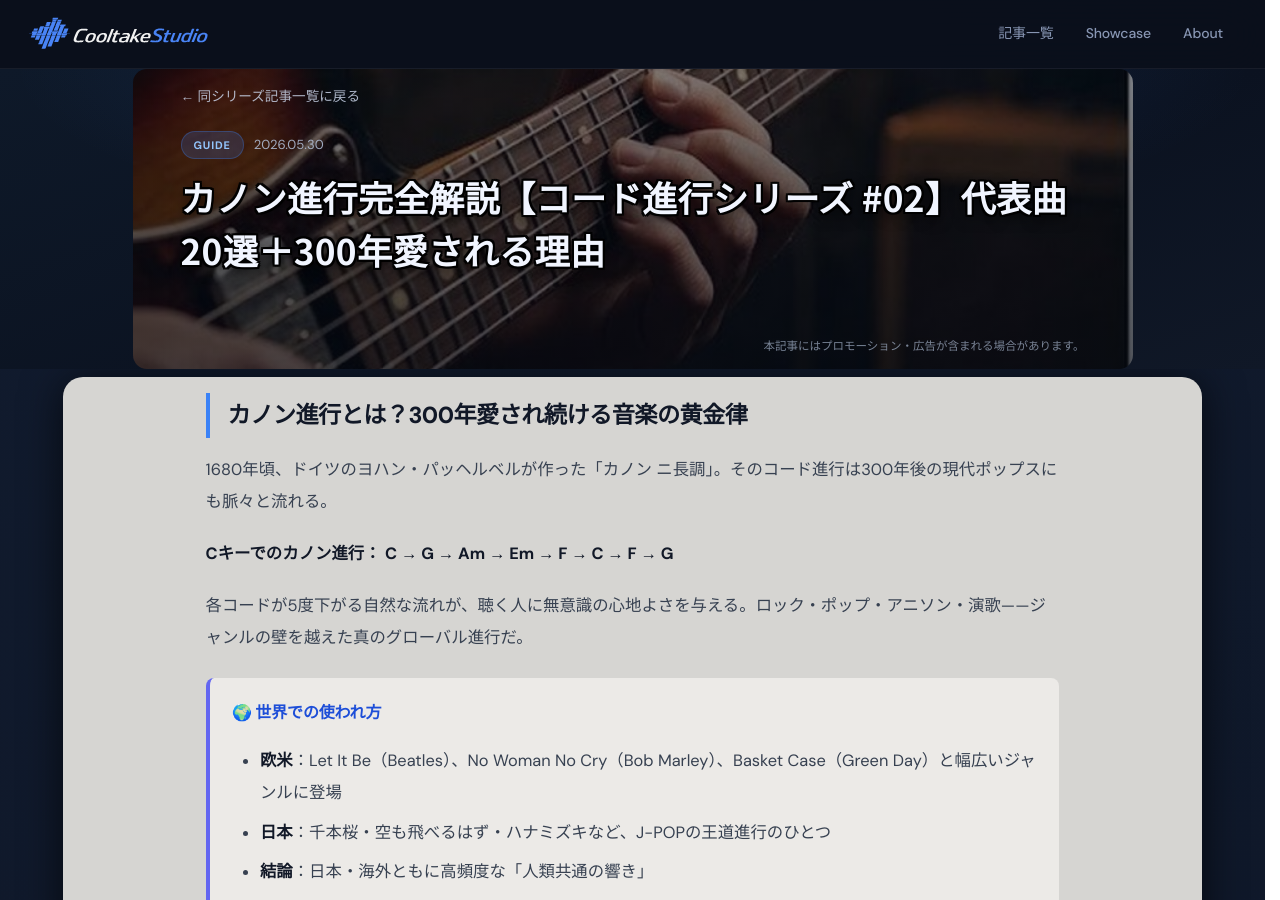
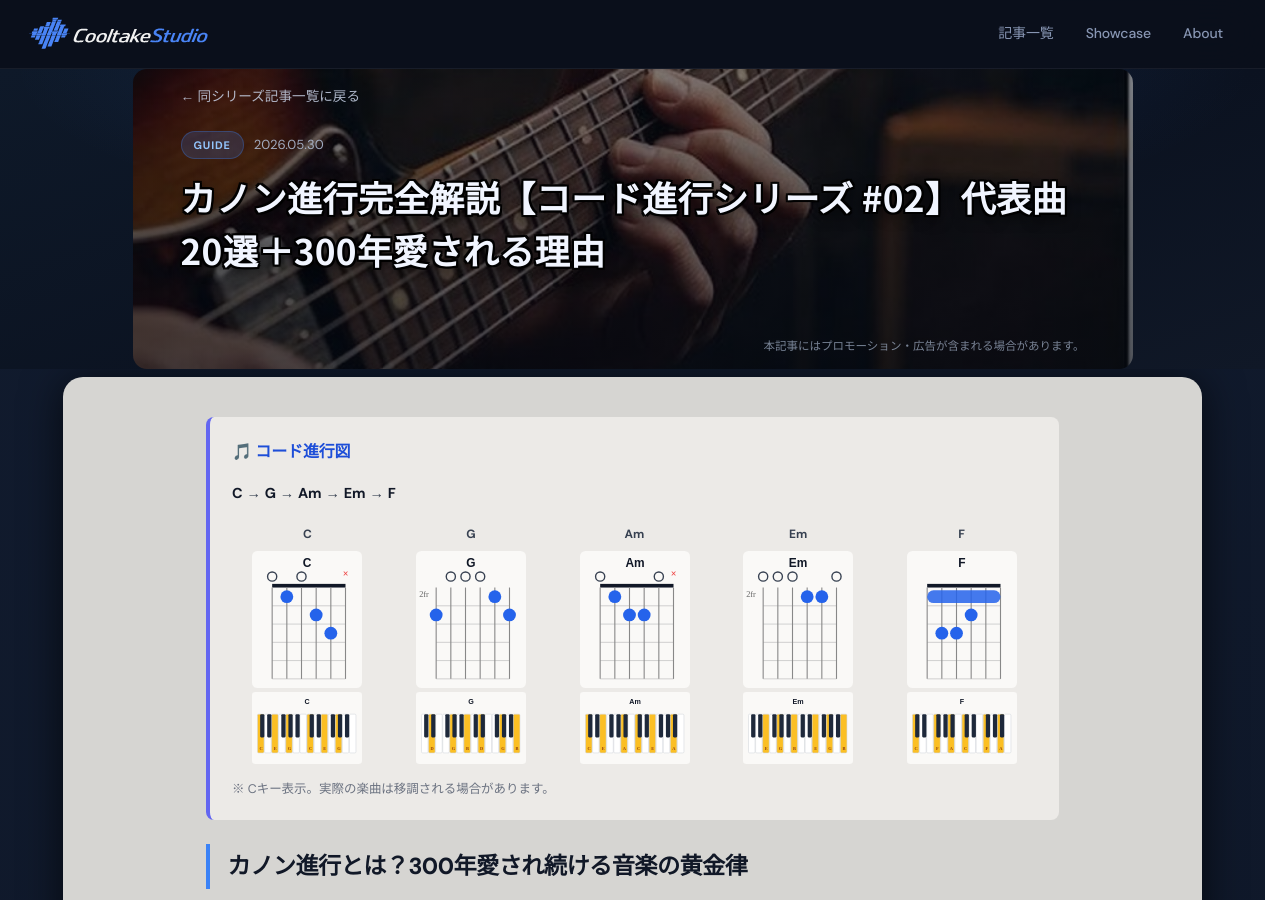
Before and after one commit to cooltake/cooltake-staging, a Jekyll site: the page built from _posts/2026-05-30-chord-progression-02-canon.md, in a window 1280 px wide and 900 px high. Built offline with Jekyll 4.4.1, drawn with Linux system fonts in a browser that asks for light colours; some web fonts are replaced.

Commit message:
feat: chord-02 add chord diagram section

```diff
--- a/_posts/2026-05-30-chord-progression-02-canon.md
+++ b/_posts/2026-05-30-chord-progression-02-canon.md
@@ -6,6 +6,21 @@
 image: /assets/images/thumb-chord-02.jpg
 description: "パッヘルベルのカノンに由来する「カノン進行」を徹底解説。千本桜・愛は勝つ・Let It Beなど世界中の代表曲20曲を楽天購入リンク付きで紹介。ギター・ピアノでの弾き方も完全網羅。"
 ---
+
+
+
+<div style="background:#eceae7;border-radius:8px;padding:1.2rem 1.4rem;margin:1.5rem 0;border-left:4px solid #6366f1;">
+<h3 style="color:#111827;margin-top:0;font-size:1rem;font-weight:700;">🎵 コード進行図</h3>
+<p style="color:#374151;font-size:.9rem;margin:.4rem 0 1rem;"><span style="font-weight:700;color:#111827;">C</span> → <span style="font-weight:700;color:#111827;">G</span> → <span style="font-weight:700;color:#111827;">Am</span> → <span style="font-weight:700;color:#111827;">Em</span> → <span style="font-weight:700;color:#111827;">F</span></p>
+<div style="display:grid;grid-template-columns:repeat(5, 1fr);gap:.8rem;overflow-x:auto;">
+<div style="text-align:center;"><p style="font-size:.75rem;font-weight:700;color:#374151;margin:0 0 4px;">C</p><img src="/assets/chord-diagrams/guitar-c.svg" alt="C ギター" style="width:100%;max-width:110px;height:auto;display:block;margin:0 auto 4px;"><img src="/assets/chord-diagrams/piano-c.svg" alt="C ピアノ" style="width:100%;max-width:110px;height:auto;display:block;margin:0 auto;"></div>
+<div style="text-align:center;"><p style="font-size:.75rem;font-weight:700;color:#374151;margin:0 0 4px;">G</p><img src="/assets/chord-diagrams/guitar-g.svg" alt="G ギター" style="width:100%;max-width:110px;height:auto;display:block;margin:0 auto 4px;"><img src="/assets/chord-diagrams/piano-g.svg" alt="G ピアノ" style="width:100%;max-width:110px;height:auto;display:block;margin:0 auto;"></div>
+<div style="text-align:center;"><p style="font-size:.75rem;font-weight:700;color:#374151;margin:0 0 4px;">Am</p><img src="/assets/chord-diagrams/guitar-am.svg" alt="Am ギター" style="width:100%;max-width:110px;height:auto;display:block;margin:0 auto 4px;"><img src="/assets/chord-diagrams/piano-am.svg" alt="Am ピアノ" style="width:100%;max-width:110px;height:auto;display:block;margin:0 auto;"></div>
+<div style="text-align:center;"><p style="font-size:.75rem;font-weight:700;color:#374151;margin:0 0 4px;">Em</p><img src="/assets/chord-diagrams/guitar-em.svg" alt="Em ギター" style="width:100%;max-width:110px;height:auto;display:block;margin:0 auto 4px;"><img src="/assets/chord-diagrams/piano-em.svg" alt="Em ピアノ" style="width:100%;max-width:110px;height:auto;display:block;margin:0 auto;"></div>
+<div style="text-align:center;"><p style="font-size:.75rem;font-weight:700;color:#374151;margin:0 0 4px;">F</p><img src="/assets/chord-diagrams/guitar-f.svg" alt="F ギター" style="width:100%;max-width:110px;height:auto;display:block;margin:0 auto 4px;"><img src="/assets/chord-diagrams/piano-f.svg" alt="F ピアノ" style="width:100%;max-width:110px;height:auto;display:block;margin:0 auto;"></div>
+</div>
+<p style="color:#6b7280;font-size:.78rem;margin:.8rem 0 0;">※ Cキー表示。実際の楽曲は移調される場合があります。</p>
+</div>
 
 
 ## カノン進行とは？300年愛され続ける音楽の黄金律
```
